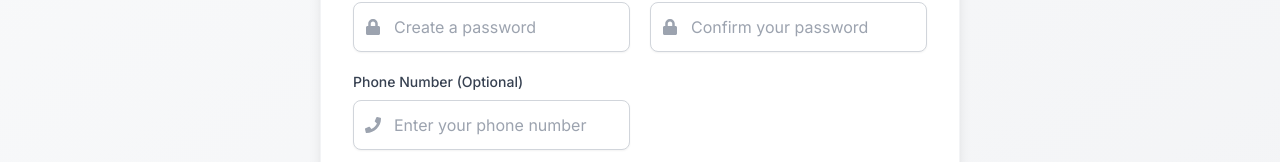
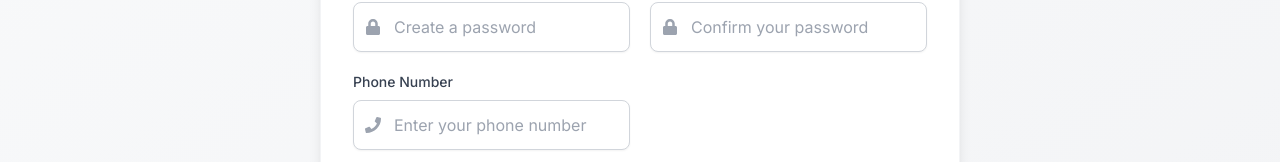
Before and after one commit to divyesh004/Import-Export-Client, a React (Vite) app in the folder Client/: page /register in a window 1280 px wide. Shown: the part 583-745 px from the top of the page. Built offline with nearby package versions, Linux system fonts and the light colour scheme; no server answers.

Commit message:
Update Register.jsx

```diff
--- a/Client/src/pages/Register.jsx
+++ b/Client/src/pages/Register.jsx
@@ -227,7 +227,7 @@ const Register = () => {
 
                     {/* Phone Number */}
                     <div>
-                      <label htmlFor="phone" className="block text-gray-700 font-medium mb-2 text-sm">Phone Number (Optional)</label>
+                      <label htmlFor="phone" className="block text-gray-700 font-medium mb-2 text-sm">Phone Number </label>
                       <div className="relative group">
                         <div className="absolute inset-y-0 left-0 pl-3 flex items-center pointer-events-none">
                           <FaPhone className="text-gray-400 group-hover:text-primary-500 transition-colors" />
```
